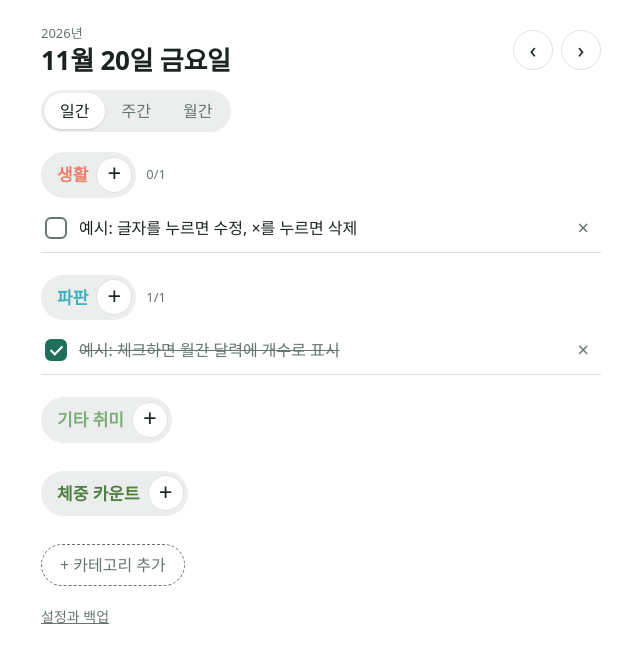
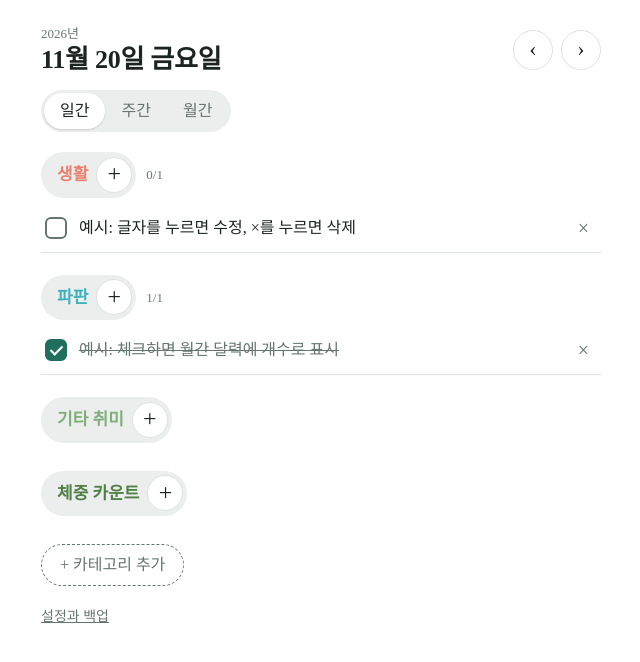
Before and after one commit to cactus0114/dooing, a plain HTML site: page index.html in a window 1280 px wide. Shown: the whole page, without its empty margins (319-959 px from the left). Drawn offline with Linux system fonts and the light colour scheme.

Commit message:
Update index.html

```diff
--- a/index.html
+++ b/index.html
@@ -21,7 +21,6 @@
   --danger: #b3382c;
   --sat: #1a73e8;
   --sun: #e5484d;
-  --font: system-ui, -apple-system, "Apple SD Gothic Neo", "Malgun Gothic", sans-serif;
 }
 @media (prefers-color-scheme: dark) {
   :root:not([data-theme="light"]) {
@@ -39,7 +38,7 @@
 }
 * { box-sizing: border-box; }
 body {
-  background: var(--bg); color: var(--fg); font-family: var(--font); font-size: 16px; line-height: 1.5;
+  background: var(--bg); color: var(--fg); font-size: 16px; line-height: 1.5;
   padding-block: 24px 64px;
   padding-left: max(16px, env(safe-area-inset-left, 0px));
   padding-right: max(16px, env(safe-area-inset-right, 0px));
```
